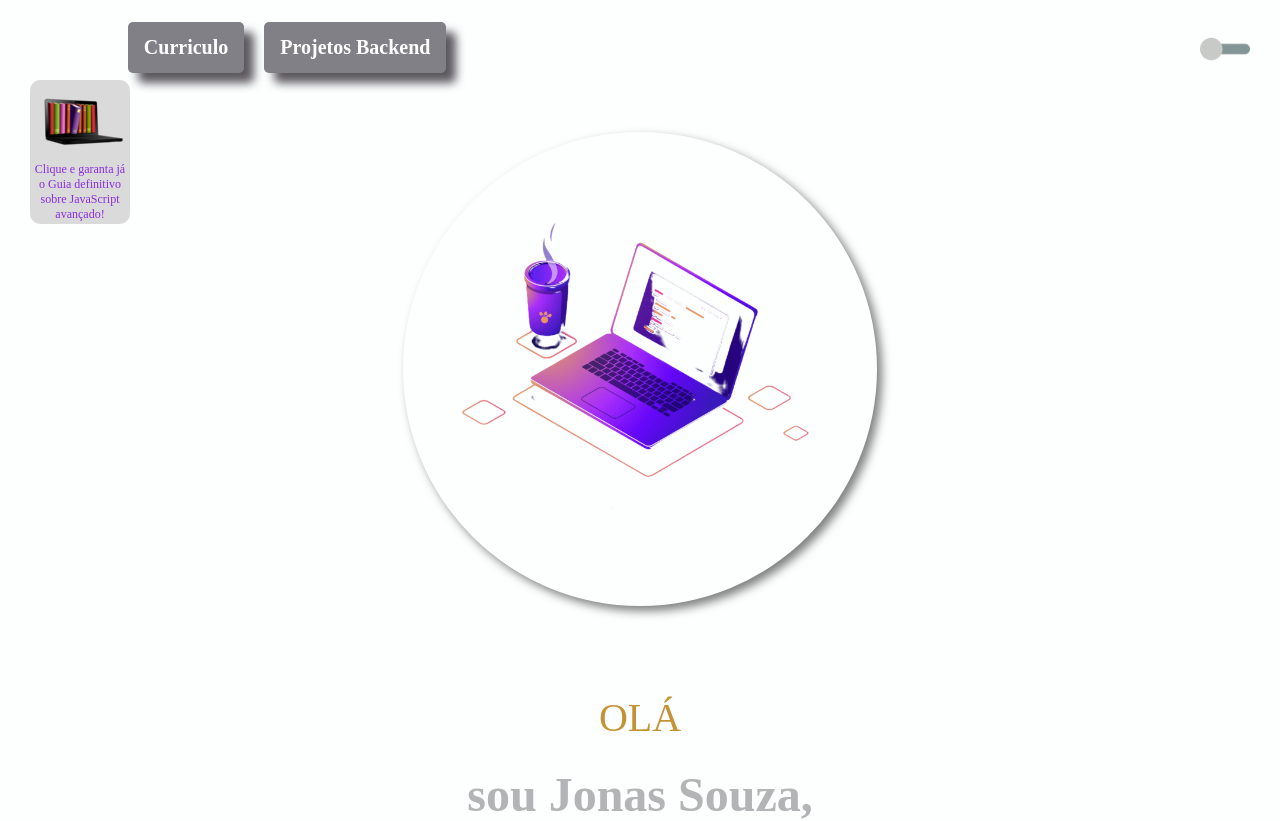
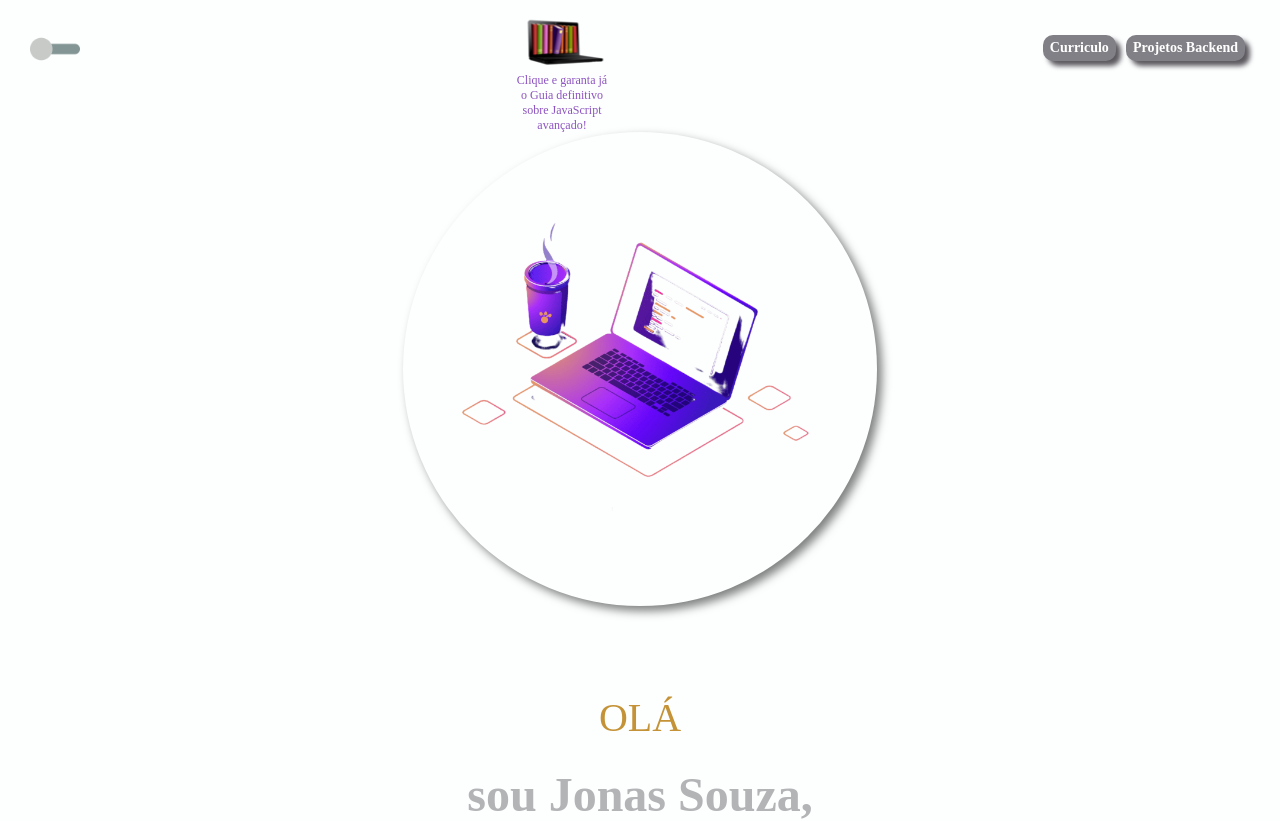
Before and after one commit to jonassouza1/portfolio, a React app: page / in a window 1280 px wide. Shown: the top 821 px of the page. Built offline with nearby package versions, Linux system fonts and the light colour scheme; the HTML template or start-up script is replaced by a standard one.

Commit message:
style:modify component style

```diff
--- a/src/components/header/index.tsx
+++ b/src/components/header/index.tsx
@@ -9,7 +9,7 @@ export const Headers = () => {
   return (
     <>
       <header>
-        <NavBar />
+
         <button
           className="button"
           onClick={() => {
@@ -22,8 +22,13 @@ export const Headers = () => {
           <a href="https://mercadolivre.com/sec/2CCwo1W" target="_blank" rel="noopener noreferrer">
           <img src={`${ebookSales}`} alt="notebook" />
           </a>
-          <p>Clique e garanta já o Guia definitivo sobre JavaScript avançado!</p>
+          <a href="https://mercadolivre.com/sec/2CCwo1W" target="_blank" rel="noopener noreferrer">
+          <p>
+          Clique e garanta já o Guia definitivo sobre JavaScript avançado!
+          </p>
+          </a>
         </div>
+        <NavBar />
       </header>
     </>
   );
--- a/src/components/header/styled.css
+++ b/src/components/header/styled.css
@@ -5,6 +5,7 @@ header {
   justify-content: space-between;
   align-items: center;
   padding: 30px;
+
 }
 
 button:hover {
@@ -23,30 +24,30 @@ img {
 .divVendas{
   display: flex;
   flex-direction: column;
-  align-items: center;
-  justify-content:space-around;
-  position: fixed;
-  top:10%;
+  justify-content: center;
+  position: absolute;
+  top:2px;
+  left: 40%;
   width: 100px;
   text-align: center;
   padding: 2px;
-  background-color: rgb(218, 218, 218);
   border-radius: 10px;
   z-index: 100000;
+
 }
 .divVendas a{
-  width: 100px;
-  height: 80px;
+  text-decoration: none;
+  color: rgb(141, 83, 192);
 }
 .divVendas a:hover{
  cursor: pointer;
 }
 .divVendas img{
-  width: 100%;
+  width:100%;
 }
 .divVendas p{
+  margin-top:-15px;
   font-size: 12px;
-  color: blueviolet;
 }
 
 @media (max-width:900px) {
@@ -62,6 +63,15 @@ img {
 }
 
 @media (max-width:460px) {
+  .divVendas{
+    width: 80px;
+  }
+  .divVendas img{
+    width: 80px;
+  }
+  .divVendas p{
+    font-size: 11px;
+  }
   button {
     width: 100px;
   }
--- a/src/components/navbar/styled.css
+++ b/src/components/navbar/styled.css
@@ -1,10 +1,8 @@
 nav {
-  padding: 5px;
   display: flex;
-  justify-content: space-around;
+  justify-content: flex-end;
   align-items: center;
-
-  width: 800px;
+  width: 400px;
 }
 
 
@@ -15,22 +13,22 @@ ul {
 }
 
 li {
-  padding: 0 10px;
+  padding: 0 5px;
 }
 
 li a {
   display: flex;
-  font-size: 20px;
+  font-size: 14px;
   font-weight: 700;
   margin-bottom: 5px;
   gap: 5px;
-  border-radius: 5px;
-  padding: 14px 16px;
+  border-radius: 10px;
+  padding: 5px 7px;
   text-decoration: none;
   transition: 0.3s;
   color: rgb(255, 255, 255);
   background-color: rgb(129, 128, 134);
-  box-shadow: 10px 10px 10px rgb(92, 89, 95);
+  box-shadow: 5px 5px 5px rgb(92, 89, 95);
 }
 
 li a:hover,
--- a/src/components/navresponsive/styled.css
+++ b/src/components/navresponsive/styled.css
@@ -1,7 +1,8 @@
 .container {
-  display: flex;
+  display: none;
   justify-content: flex-end;
   width: 120px;
+
 }
 
 .inputHamburger {
@@ -62,7 +63,7 @@
 .father1:hover .dropdown1 {
   display: block;
   position: absolute;
-  bottom: -80px;
+  bottom: -50px;
 
 }
 
@@ -104,8 +105,8 @@ input:checked~label .container {
 }
 
 .ul2 li a {
-  font-size: 16px;
-  padding: 10px 10px;
+  font-size: 13px;
+  padding: 3px 5px;
   transition: 0.3s;
   text-decoration: none;
   color: #fff;
@@ -117,7 +118,9 @@ input:checked~label .container {
 
 
 @media(max-width:900px) {
-
+.container{
+  display: flex;
+}
   .menu {
     display: block;
 
@@ -138,7 +141,7 @@ input:checked~label .container {
   .ul2 li {
     display: flex;
     flex-direction: column;
-    width: 100%;
+    width: 100px;
   }
 
   .ul2 li a:hover {
```
Also changed, not shown: 1 other file (tests, documents, lock files or other folders).
